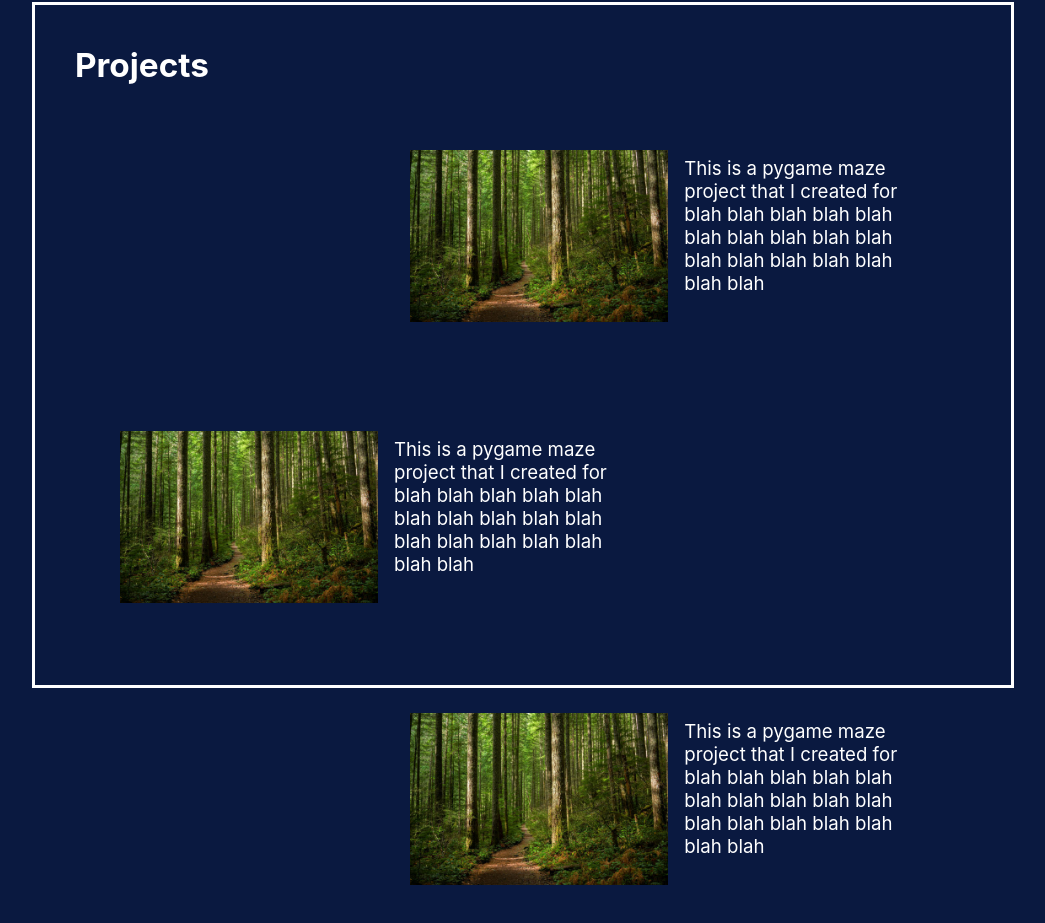
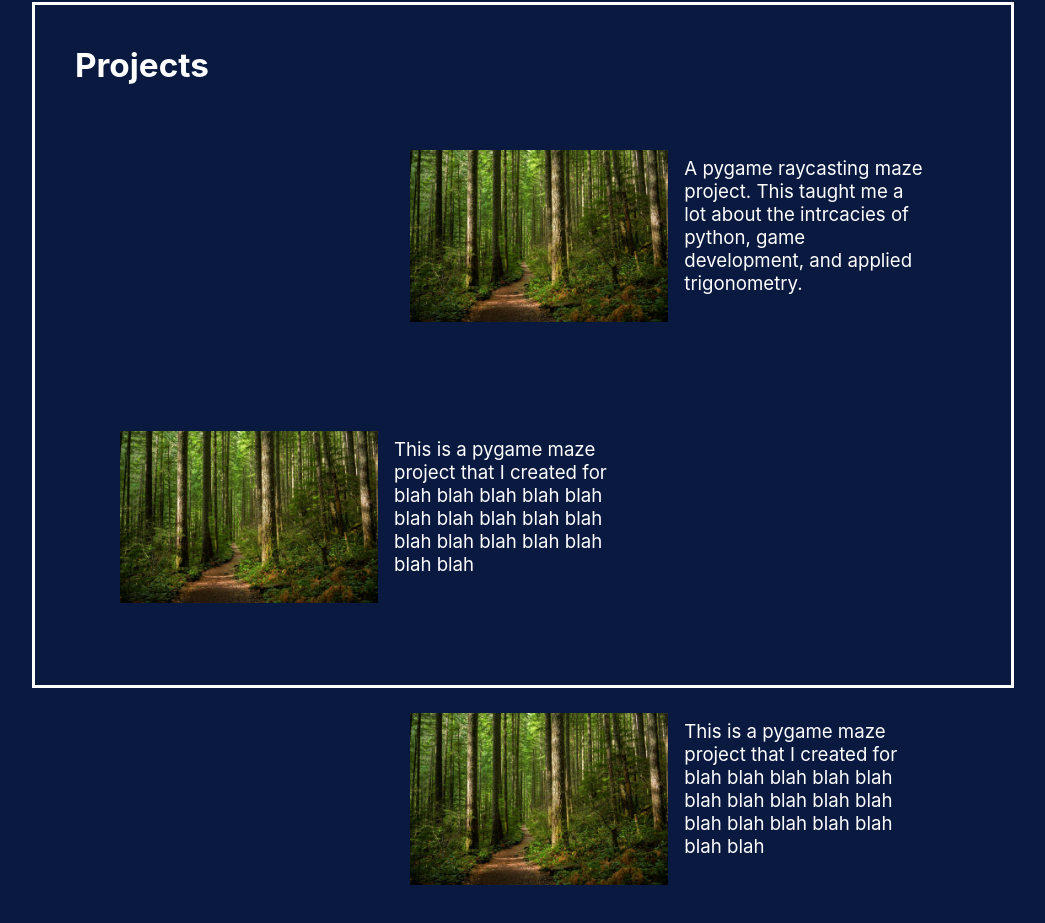
Before and after one commit to Vassardog77/portfolio, a React (Create React App) app: page / in a window 1280 px wide. Shown: the part 1910-2833 px from the top of the page, without its empty margins (117-1162 px from the left). Built offline with nearby package versions, Linux system fonts and the light colour scheme.

Commit message:
first project description

```diff
--- a/src/App.css
+++ b/src/App.css
@@ -45,6 +45,12 @@ body, html {
   display: flex;
   align-items: center;
   padding-right: 20px;
+}
+
+.navbar ul :hover{
+  display: flex;
+  align-items: center;
+  color: #64f7ff;
 }
 
 .navbar li{
--- a/src/components/Projects.js
+++ b/src/components/Projects.js
@@ -6,7 +6,7 @@ function Projects(props) {
             <div className='heading'>Projects</div>
             <div className='project_element_right'>
                 <img src={`${process.env.PUBLIC_URL}/images/forest.jpg`} alt="pygame project"></img>
-                <div className='project_element_text'>This is a pygame maze project that I created for blah blah blah blah blah blah blah blah blah blah blah blah blah blah blah blah blah</div>
+                <div className='project_element_text'>A pygame raycasting maze project. This taught me a lot about the intrcacies of python, game development, and applied trigonometry.</div>
             </div>
             <div className='project_element_left'>
                 <img src={`${process.env.PUBLIC_URL}/images/forest.jpg`} alt="pygame project"></img>
```
